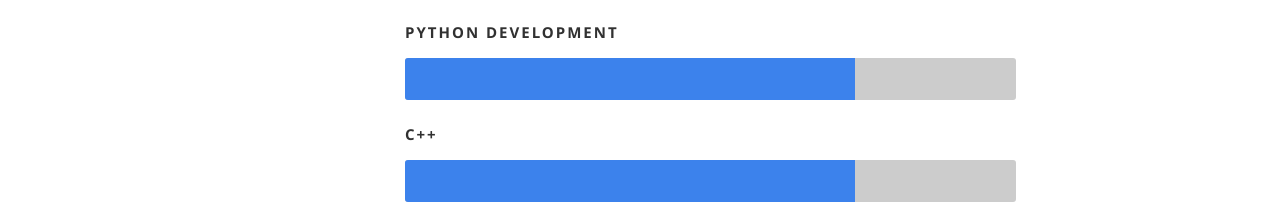
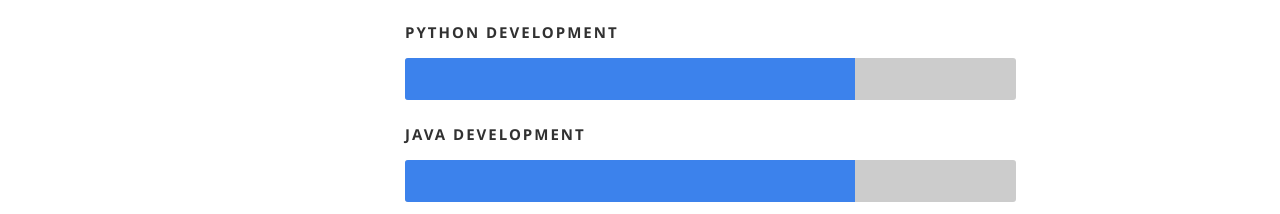
Before and after one commit to DrGloo/Portfolio, a React (Create React App) app: page / in a window 1280 px wide. Shown: the part 2028-2242 px from the top of the page. Built offline with nearby package versions, Linux system fonts and the light colour scheme.

Commit message:
minor text changes

```diff
--- a/src/resumeData.js
+++ b/src/resumeData.js
@@ -60,7 +60,7 @@
         "skillname":"Python Development"
       },
       {
-        "skillname":"C++"
+        "skillname":"Java Development"
       }
     ],
     "portfolio":[
```
